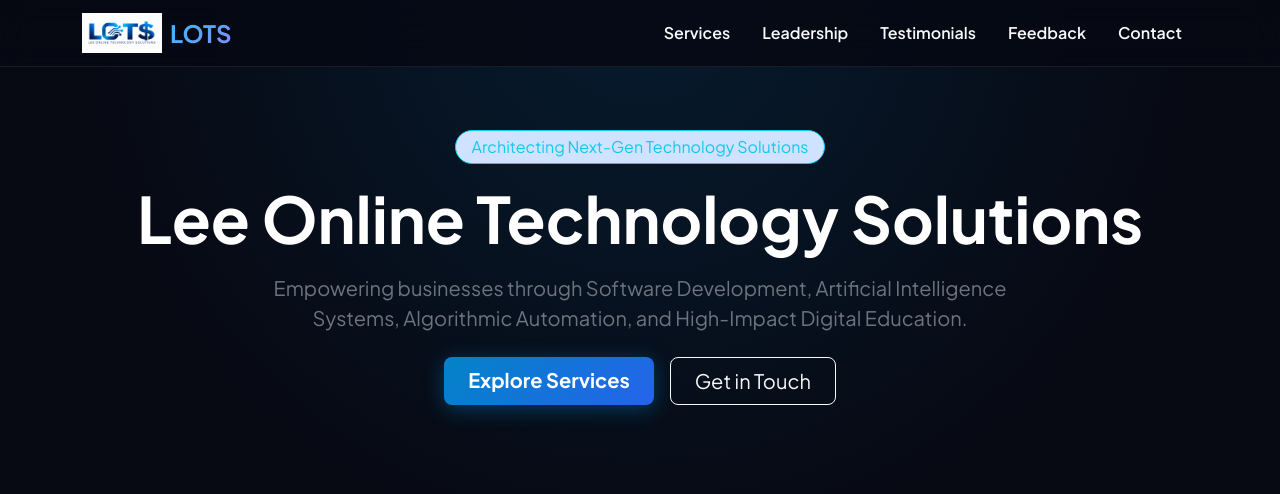
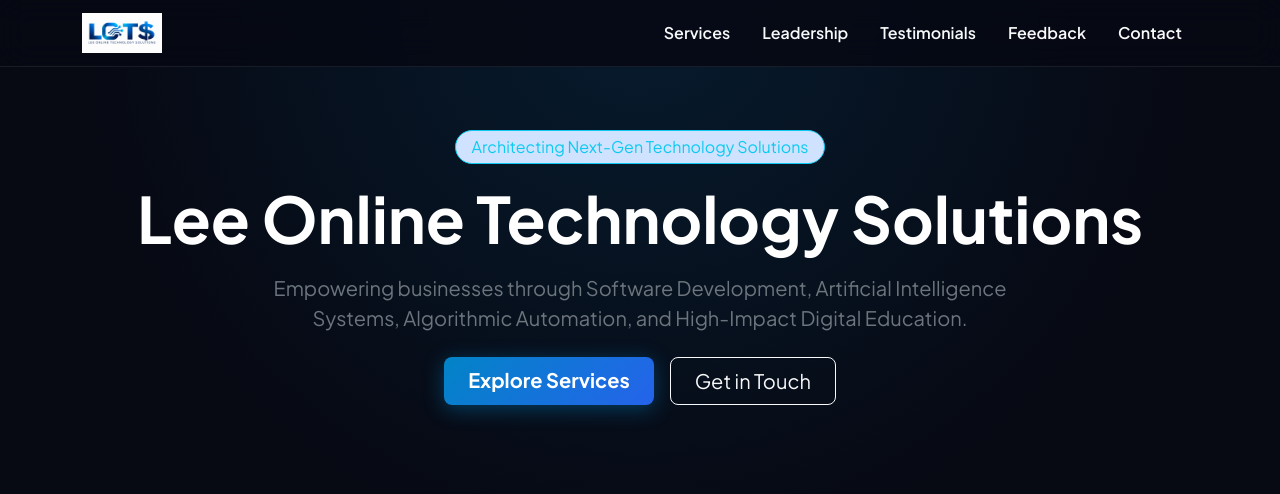
Before and after one commit to leealgos/lots-website, a Flask app: page / in a window 1280 px wide. Shown: the top 494 px of the page. Run offline with Flask 3, Linux system fonts and the light colour scheme.

Commit message:
Update index.html

```diff
--- a/templates/index.html
+++ b/templates/index.html
@@ -112,9 +112,8 @@
     <!-- Glassmorphism Navbar -->
     <nav class="navbar navbar-expand-lg fixed-top navbar-dark navbar-custom py-2">
         <div class="container">
-            <a class="navbar-brand fw-bold text-white d-flex align-items-center gap-2" href="#">
+            <a class="navbar-brand d-flex align-items-center" href="#">
                 <img src="static/logo.png" alt="LOTS Logo" class="navbar-logo">
-                <span class="text-gradient fs-4">LOTS</span>
             </a>
             <button class="navbar-toggler" type="button" data-bs-toggle="collapse" data-bs-target="#navbarNav" aria-controls="navbarNav" aria-expanded="false" aria-label="Toggle navigation">
                 <span class="navbar-toggler-icon"></span>
```
